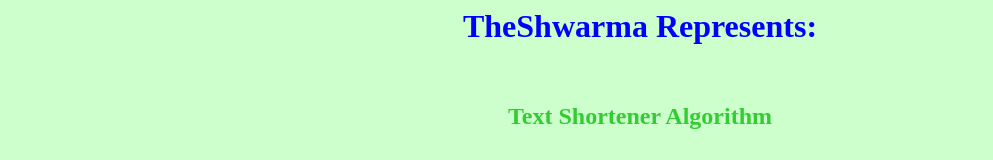
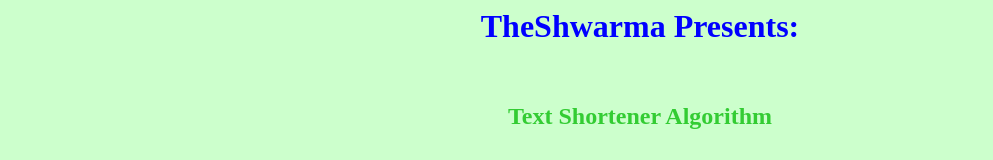
Before and after one commit to TheShwarma/TheShwarma.github.io, a plain HTML site: page TextShortener/TextShortener.html in a window 1280 px wide. Shown: the top 160 px of the page, without its empty margins (0-993 px from the left). Drawn offline with Linux system fonts and the light colour scheme.

Commit message:
Update TextShortener.html

```diff
--- a/TextShortener/TextShortener.html
+++ b/TextShortener/TextShortener.html
@@ -5,7 +5,7 @@ body {
 }
 </style>
 </head>
-<h1 style="text-align: center;"><span style="color: #0000ff;">TheShwarma Represents:<br /><br /></span></h1>
+<h1 style="text-align: center;"><span style="color: #0000ff;">TheShwarma Presents:<br /><br /></span></h1>
 <h2 style="text-align: center;"><span style="color: #33cc33;">Text Shortener Algorithm<br /><br /></span></h2>
 <ul>
 <li>Common words are replaced with number according to rarity</li>
```
